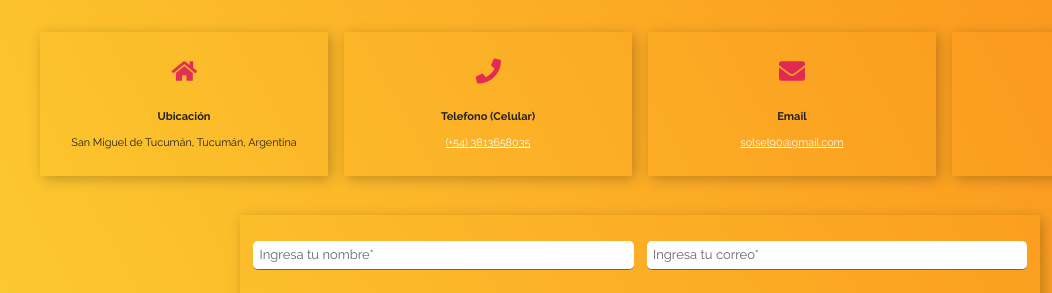
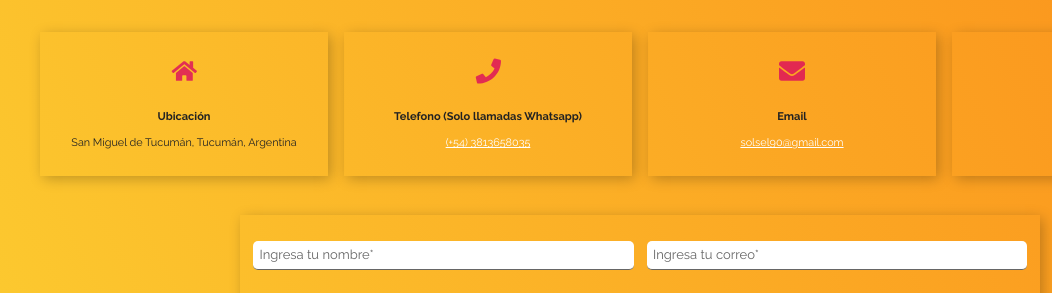
Before and after one commit to estebanrm1/Pagina_personal, a plain HTML site: page index.html in a window 1280 px wide. Shown: the part 3543-3836 px from the top of the page, 0-1052 px from the left. Drawn offline with Linux system fonts and the light colour scheme.

Commit message:
corregi el detalle del celular

```diff
--- a/index.html
+++ b/index.html
@@ -381,7 +381,7 @@
                     <svg width="33" height="32" viewBox="0 0 33 32" fill="none" xmlns="http://www.w3.org/2000/svg">
                         <path d="M31.8125 1.5625L25.3125 0.0625C24.625 -0.125 23.875 0.25 23.5625 0.9375L20.5625 7.9375C20.3125 8.5625 20.5 9.25 21 9.6875L24.8125 12.8125C22.5625 17.5625 18.625 21.5625 13.75 23.875L10.625 20.0625C10.1875 19.5625 9.5 19.375 8.875 19.625L1.875 22.625C1.1875 22.9375 0.875 23.6875 1 24.375L2.5 30.875C2.6875 31.5625 3.25 32 4 32C20 32 33 19.0625 33 3C33 2.3125 32.5 1.75 31.8125 1.5625Z"/>
                     </svg>
-                    <h5>Telefono (Celular)</h5>
+                    <h5>Telefono (Solo llamadas Whatsapp)</h5>
                     <small><a class="contact-link" href="tel:3813658035">(+54) 3813658035</a></small>
                 </aside>
                 <aside class="contact-card box-shadow-1">
```
